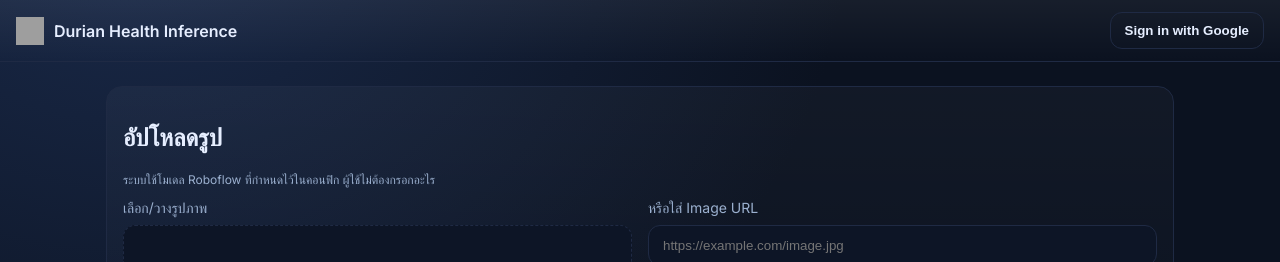
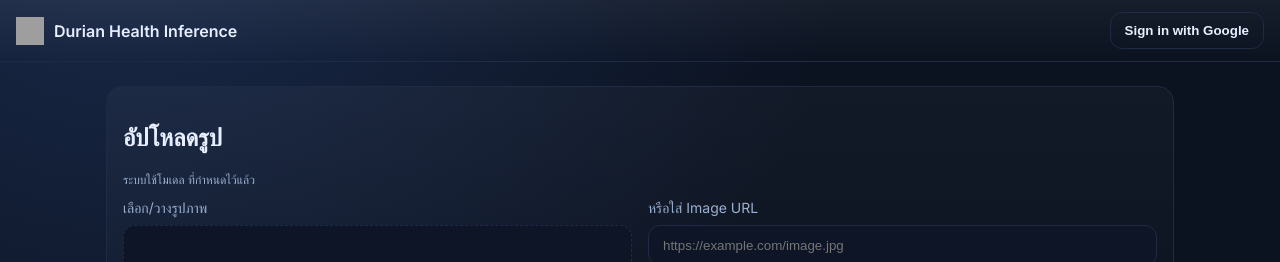
Before and after one commit to ayub0st/durian-inference, a plain HTML site: page index.html in a window 1280 px wide. Shown: the top 262 px of the page. Drawn offline with nearby package versions, Linux system fonts and the light colour scheme; grey boxes are pictures that could not be loaded.

Commit message:
Update index.html

```diff
--- a/index.html
+++ b/index.html
@@ -19,7 +19,7 @@
   <main class="container">
     <section class="card">
       <h2>อัปโหลดรูป</h2>
-      <p class="hint">ระบบใช้โมเดล Roboflow ที่กำหนดไว้ในคอนฟิก ผู้ใช้ไม่ต้องกรอกอะไร</p>
+      <p class="hint">ระบบใช้โมเดล ที่กำหนดไว้แล้ว </p>
 
       <div class="grid">
         <div class="col">
```
